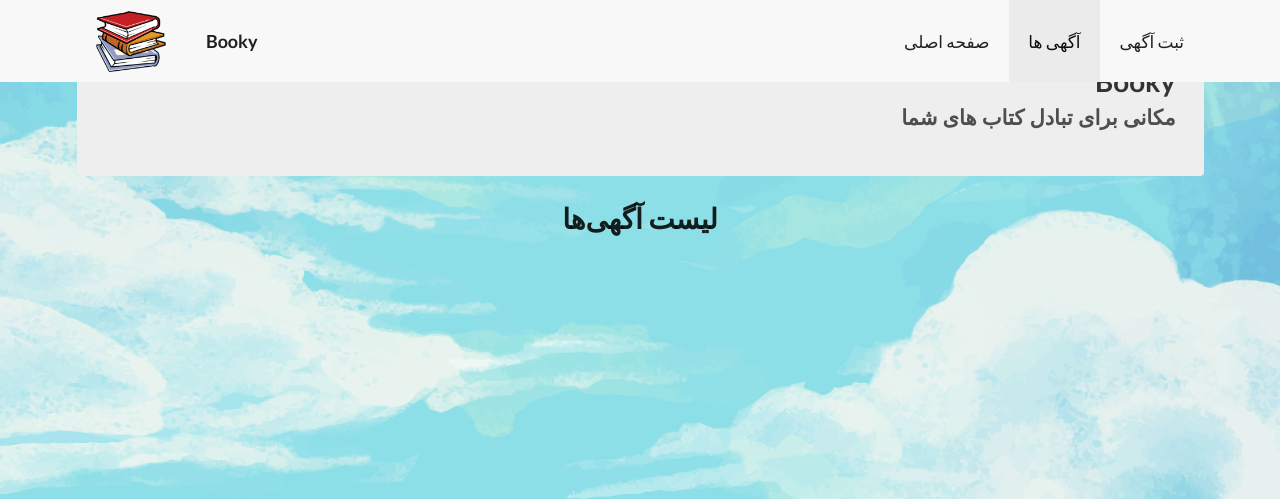
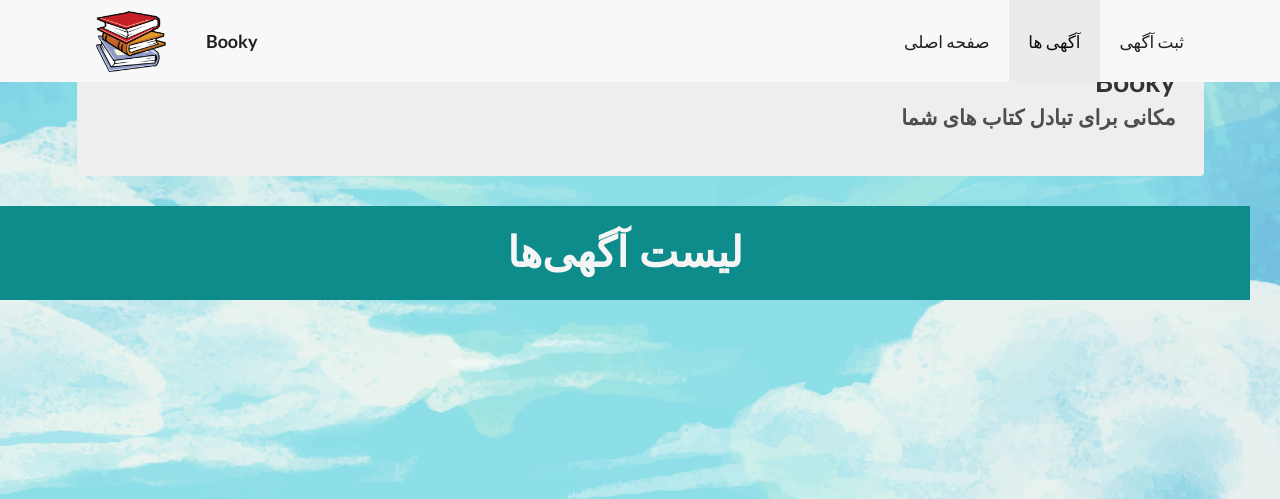
Before and after one commit to reza-yb/napela, a Django app: page /ads/ in a window 1280 px wide. Shown: the top 499 px of the page. Run offline with Django 3.2, Linux system fonts and the light colour scheme; data that the repository does not hold is empty.

Commit message:
all ads page modified again again!

```diff
--- a/BookAdvertisement/templates/all_ads.html
+++ b/BookAdvertisement/templates/all_ads.html
@@ -7,7 +7,7 @@
 {% endblock %}
 
 {% block content %}
-    <h1 class="ad_info_h1" style="text-align: center">لیست آگهی‌ها</h1>
+    <h2 class="all_ads_h2" style="text-align: center">لیست آگهی‌ها</h2>
 
     {% for ad in book_ads %}
         <div class="responsive">
@@ -16,7 +16,7 @@
                     <img src="{{ ad.poster.url }}" alt="Cinque Terre" width="600" height="400">
                 </a>
                 <div class="desc">
-                    <ul style="list-style-type: none">
+                    <ul style="list-style-type: none ; background-color: floralwhite ; padding: 10px 10px 10px">
 
                         <li><span class="iransansdn_bold_size1_5">نام کتاب :</span>
                             <span class="iransansdn_size1_5"> {{ ad.title }} </span></li>
```
